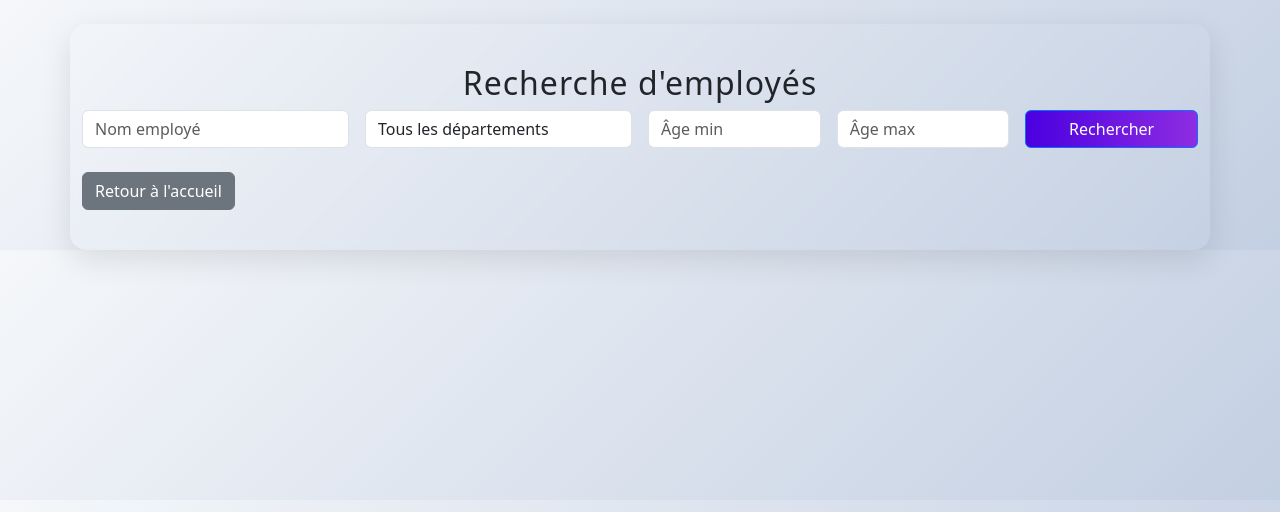
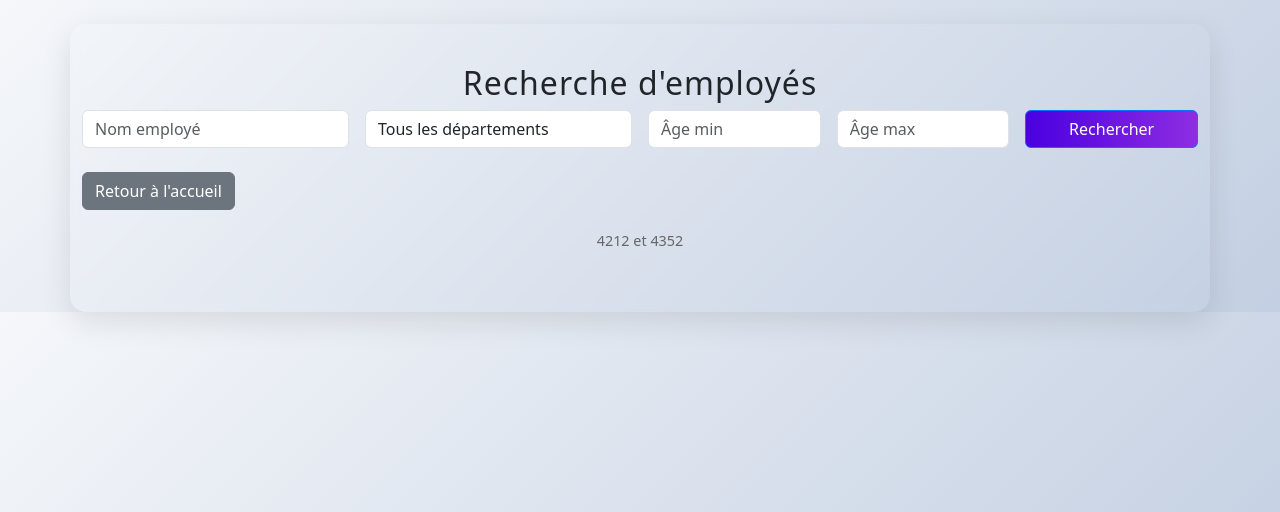
Before and after one commit to Ayyydane/Web23-06-25, a PHP site: page /recherche.php in a window 1280 px wide. Shown: the top 512 px of the page. Run offline with PHP 8.4, Linux system fonts and the light colour scheme; data that the repository does not hold is empty; some libraries are stand-ins or nearby versions.

Commit message:
apio footer recherche

```diff
--- a/PAGES/recherche.php
+++ b/PAGES/recherche.php
@@ -39,5 +39,6 @@ require_once("../includes/fonctions.php");
         </div>
     </form>
     <a href="index.php" class="btn btn-secondary">Retour à l'accueil</a>
+    <footer> 4212 et 4352</footer>
 </body>
 </html>
```
